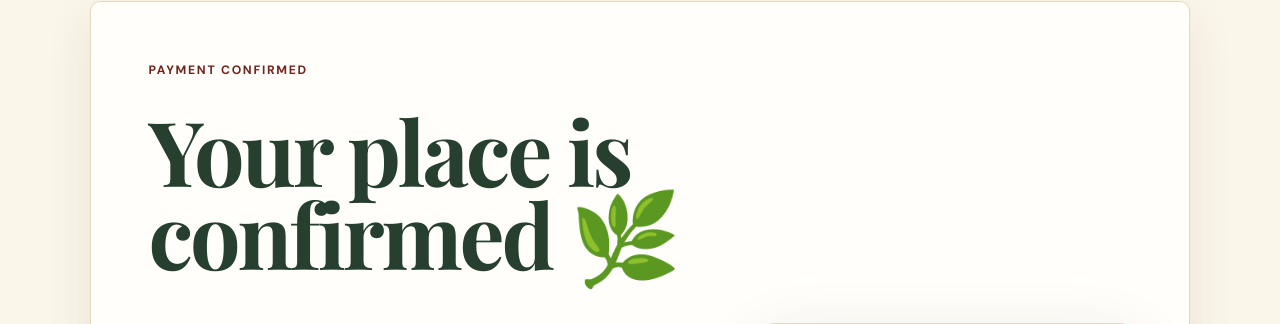
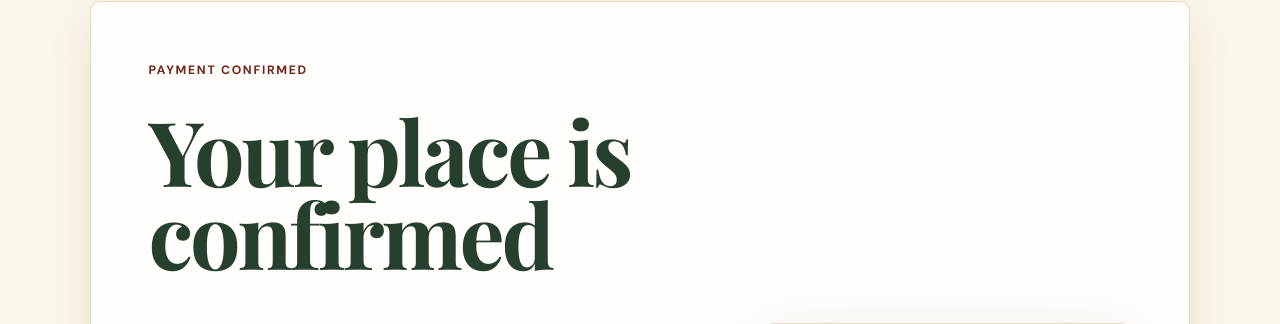
Before and after one commit to lucas953/VedicMaria, a Next.js app: page /upcoming-events/ayurveda-pulse-diagnosis-workshop/thank-you in a window 1280 px wide. Shown: the part 179-503 px from the top of the page. Built offline with nearby package versions, Linux system fonts and the light colour scheme; grey boxes are pictures that could not be loaded.

Commit message:
Remove leaf emoji from thank-you heading

```diff
--- a/app/upcoming-events/ayurveda-pulse-diagnosis-workshop/thank-you/page.tsx
+++ b/app/upcoming-events/ayurveda-pulse-diagnosis-workshop/thank-you/page.tsx
@@ -25,7 +25,7 @@ export default function AyurvedaPulseThankYouPage() {
         <section className="payment-thankyou-card" aria-labelledby="payment-confirmed">
           <div className="payment-thankyou-copy">
             <p className="eyebrow">Payment confirmed</p>
-            <h1 id="payment-confirmed">Your place is confirmed 🌿</h1>
+            <h1 id="payment-confirmed">Your place is confirmed</h1>
             <p className="payment-thankyou-lead">
               Thank you for joining <em>What Is Your Pulse Telling You?</em>
             </p>
```
